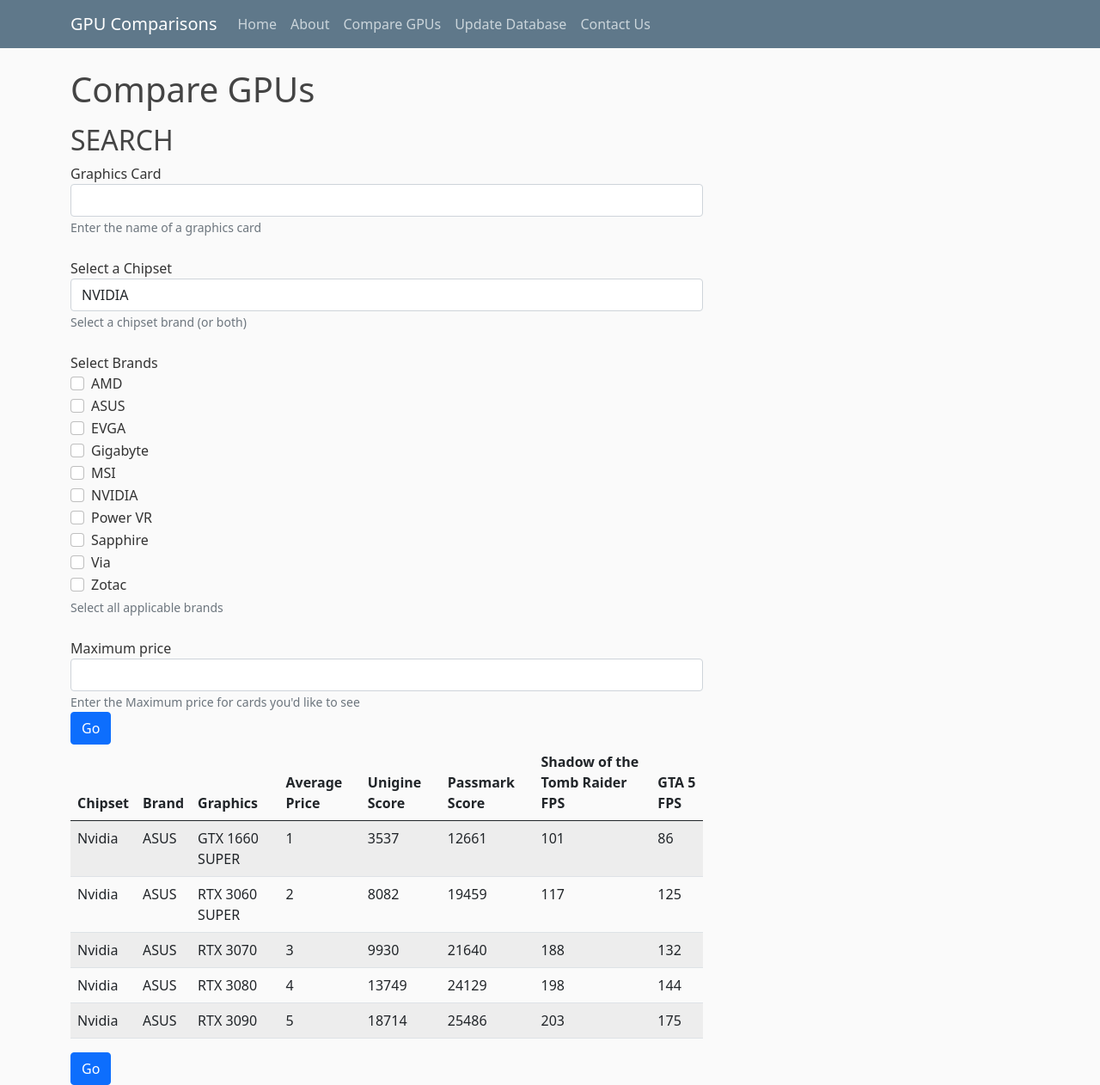
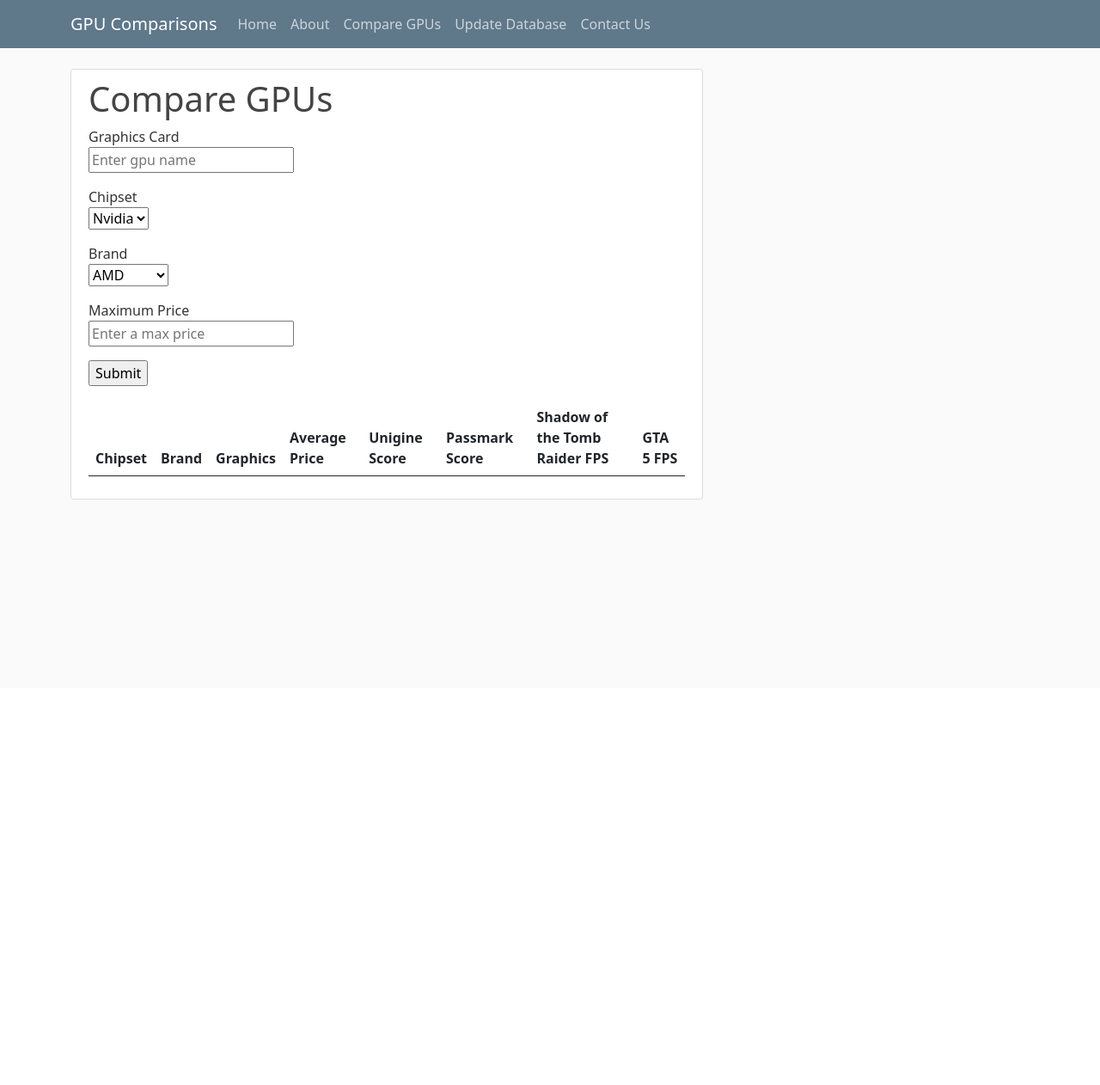
Before and after one commit to hurstdon1/cs340_Project, a Flask app: page /comparisons in a window 1280 px wide. Shown: the whole page at 86% size. After the commit the page ends 581 px from the top, so only its background shows below. Run offline with Flask 2, Linux system fonts and the light colour scheme; data comes from the database, SQL or seed files in the repository; lists and menus that the app fills with data are empty; some libraries are stand-ins or nearby versions.

Commit message:
got the search working with the post data for chipset/brand. Need to finish fleshing out the search

```diff
--- a/forms.py
+++ b/forms.py
@@ -1,5 +1,14 @@
 from flask_wtf import FlaskForm
-from wtforms import TextField, BooleanField, TextAreaField, SubmitField, IntegerField
+from wtforms import TextField, BooleanField, TextAreaField, SubmitField, IntegerField, SelectField, SelectMultipleField, widgets
+
+# This Multicheckbox field was borrowed from https://gist.github.com/llloo/d4b12ca9e98723e5f523573058a8c0c6
+
+class searchForm(FlaskForm):
+	gpu = TextField("Graphics Card")
+	chipset = SelectField(u'Chipset',choices = [('Nvidia', 'Nvidia'), ('AMD', 'AMD')])
+	brand = SelectField(u'Brand', choices = [('AMD', 'AMD'), ('ASUS', 'ASUS'), ('EVGA', 'EVGA'), ('Gigabyte', 'Gigabyte'), ('MSI', 'MSI'), ('NVIDIA', 'NVIDIA'), ('Power VR', 'Power VR'), ('Sapphire', 'Sapphire'), ('Via', 'Via'), ('Zotac', 'Zotac') ])
+	maxPrice = IntegerField("Maximum Price")
+	submit = SubmitField("Submit")
 
 class ContactForm(FlaskForm):
     name = TextField("Name")
--- a/gpu.py
+++ b/gpu.py
@@ -1,5 +1,5 @@
 from flask import Flask, render_template, url_for, json, redirect
-from forms import ContactForm, gpuForm, brandForm, chipsetForm, pricingForm, benchmarkForm, gpuBenchmarkForm, gpuBrandForm
+from forms import ContactForm, gpuForm, brandForm, chipsetForm, pricingForm, benchmarkForm, gpuBenchmarkForm, gpuBrandForm, searchForm
 from flask import request
 from flask_wtf import FlaskForm
 from wtforms import TextField, BooleanField, TextAreaField, SubmitField
@@ -22,23 +22,35 @@
 def about():
 	return render_template('about.html', title='About')
 
-@app.route("/comparisons")
+@app.route("/comparisons", methods=["GET","POST"])
 def comparisons():
 
-	query = """SELECT chipsetManufacturer, brandName, graphicsCoprocessor, averagePrice, unigineBenchmarkScore, passmarkBenchmarkScore, shadowOfTheTombRaiderFPS, grandTheftAuto5FPS
+	form = searchForm()
+
+	if request.method == 'POST':
+
+		gpu = request.form["gpu"]
+		chipset = request.form["chipset"]
+		brand = request.form["brand"]
+		maxPrice = request.form["maxPrice"]
+
+		query ="""SELECT chipsetManufacturer, brandName, graphicsCoprocessor, averagePrice, unigineBenchmarkScore, passmarkBenchmarkScore, shadowOfTheTombRaiderFPS, grandTheftAuto5FPS
 	 		FROM graphicsCards
 			INNER JOIN graphicsCard_brands ON graphicsCards.id = graphicsCard_brands.gpuId
 			INNER JOIN brands ON graphicsCard_brands.gpuId = brands.id
 			INNER JOIN graphicsCard_benchmarkValues ON graphicsCards.id = graphicsCard_benchmarkValues.gpuID
 			INNER JOIN benchmarkValues ON benchmarkValues.id = graphicsCard_benchmarkValues.benchmarkId
 			INNER JOIN chipsets ON chipsets.id = graphicsCards.chipset
-			"""
+			WHERE chipsetManufacturer = '{}' AND brandName = '{}' """.format(chipset, brand)
 
-	cursor = db.execute_query(db_connection=db_connection, query=query)
+		cursor = db.execute_query(db_connection=db_connection, query=query)
 
-	results = cursor.fetchall()
+		results = cursor.fetchall()
 
-	return render_template('comparisons.html', title='Comparisons', gpu=results)
+		return render_template('comparisons.html', title='Comparisons', gpu=results, form=form)
+
+	else:
+		return render_template('comparisons.html', title='Comparisons', form=form)
 
 @app.route("/add")
 def add():
@@ -176,6 +188,7 @@
 
 @app.route("/contact", methods=["GET","POST"])
 def contact():
+
 	form = ContactForm()
 
 	if request.method == 'POST':
--- a/templates/comparisons.html
+++ b/templates/comparisons.html
@@ -1,90 +1,38 @@
 {% extends "layout.html" %}
 {% block content%}
+
+	<div class="content-section">
 	<h1>Compare GPUs</h1>
 
-	<h2 class="pt-2">SEARCH</h2>
-	<form>
-		<div class="form-group">
-			<label for="graphicsCard">Graphics Card</label>
-			<input type="text" class="form-control" id="gpuNameSearch">
-			<small id="graphicsCardSearchHelp" class="form-text text-muted">Enter the name of a graphics card</small>
-		</div>
+	<form action="{{ url_for('comparisons') }}" method=post>
 
-		<div class="form-group pt-4">
-			<label for="chipsetSelect">Select a Chipset</label>
-			<select class="form-control" id='chipsetSelect'>
-				<option>NVIDIA</option>
-				<option>AMD</option>
-				<option>Both</option>
-			</select>
-			<small id="graphicsCardSearchHelp" class="form-text text-muted">Select a chipset brand (or both)</small>
-		</div>
+		<div>
+			<p>
+				{{form.gpu.label}} <br>
+				{{form.gpu(placeholder='Enter gpu name') }}
+			</p>
 
-		<div class="pt-4">
-			<label>Select Brands</label>
+			<p>
+				{{form.chipset.label}} <br>
+				{{form.chipset}}
+			</p>
+
+			<p>
+				{{form.brand.label}} <br>
+				{{form.brand}}
+			</p>
+
+			<p>
+				{{form.maxPrice.label}} <br>
+				{{form.maxPrice(placeholder='Enter a max price')}}
+			</p>
+
+			<p>
+                {{ form.submit }}
+            </p>
 
 
-			<div class="form-check">
-			  <input class="form-check-input" type="checkbox" value="" id="defaultCheck2">
-			  <label class="form-check-label" for="defaultCheck2">AMD</label>
-			</div>
-
-			<div class="form-check">
-			  <input class="form-check-input" type="checkbox" value="" id="defaultCheck2">
-			  <label class="form-check-label" for="defaultCheck2">ASUS</label>
-			</div>
-
-			<div class="form-check">
-			  <input class="form-check-input" type="checkbox" value="" id="defaultCheck2">
-			  <label class="form-check-label" for="defaultCheck2">EVGA</label>
-			</div>
-
-			<div class="form-check">
-			  <input class="form-check-input" type="checkbox" value="" id="defaultCheck2">
-			  <label class="form-check-label" for="defaultCheck2">Gigabyte</label>
-			</div>
-
-			<div class="form-check">
-			  <input class="form-check-input" type="checkbox" value="" id="defaultCheck2">
-			  <label class="form-check-label" for="defaultCheck2">MSI</label>
-			</div>
-
-			<div class="form-check">
-			  <input class="form-check-input" type="checkbox" value="" id="defaultCheck1">
-			  <label class="form-check-label" for="defaultCheck1">NVIDIA</label>
-			</div>
-
-			<div class="form-check">
-			  <input class="form-check-input" type="checkbox" value="" id="defaultCheck2">
-			  <label class="form-check-label" for="defaultCheck2">Power VR</label>
-			</div>
-
-
-			<div class="form-check">
-			  <input class="form-check-input" type="checkbox" value="" id="defaultCheck2">
-			  <label class="form-check-label" for="defaultCheck2">Sapphire</label>
-			</div>
-
-			<div class="form-check">
-			  <input class="form-check-input" type="checkbox" value="" id="defaultCheck2">
-			  <label class="form-check-label" for="defaultCheck2">Via</label>
-			</div>
-
-
-			<div class="form-check">
-			  <input class="form-check-input" type="checkbox" value="" id="defaultCheck2">
-			  <label class="form-check-label" for="defaultCheck2">Zotac</label>
-			</div>
-			<small  class="form-text text-muted">Select all applicable brands</small>
 		</div>
-
-		<div class="form-group pt-4">
-			<label for="graphicsCard">Maximum price</label>
-			<input type="number" class="form-control" id="gpuNameSearch">
-			<small id="graphicsCardSearchHelp" class="form-text text-muted">Enter the Maximum price for cards you'd like to see</small>
-		</div>
-
-		<button type="submit" class="btn btn-primary">Go</button>
 	</form>
 
 	<table class="table table-striped">
@@ -117,7 +65,4 @@
 	</table>
 
 
-
- <button type="submit" class="btn btn-primary">Go</button>
-
 {% endblock content %}
```
Also changed, not shown: 2 other files.
